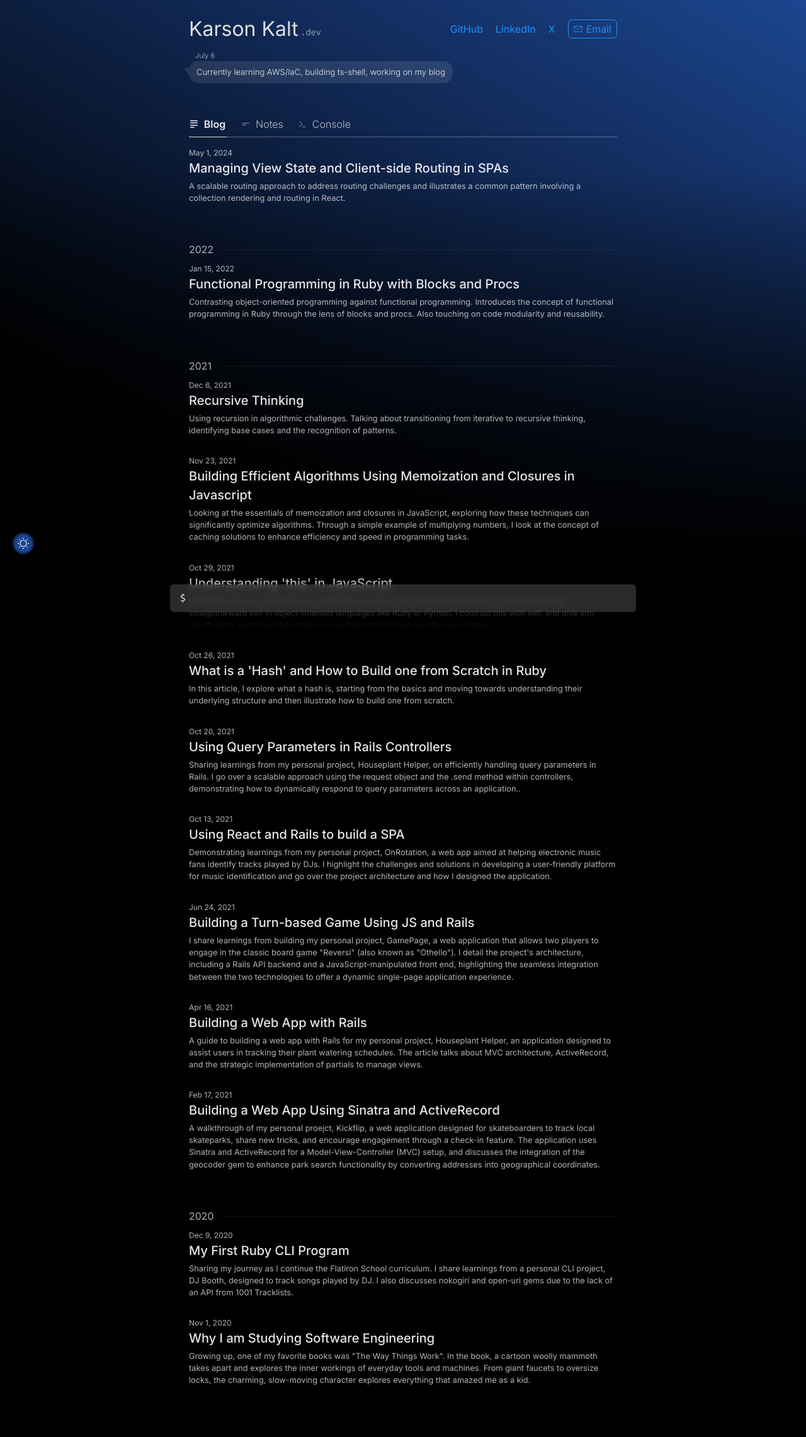
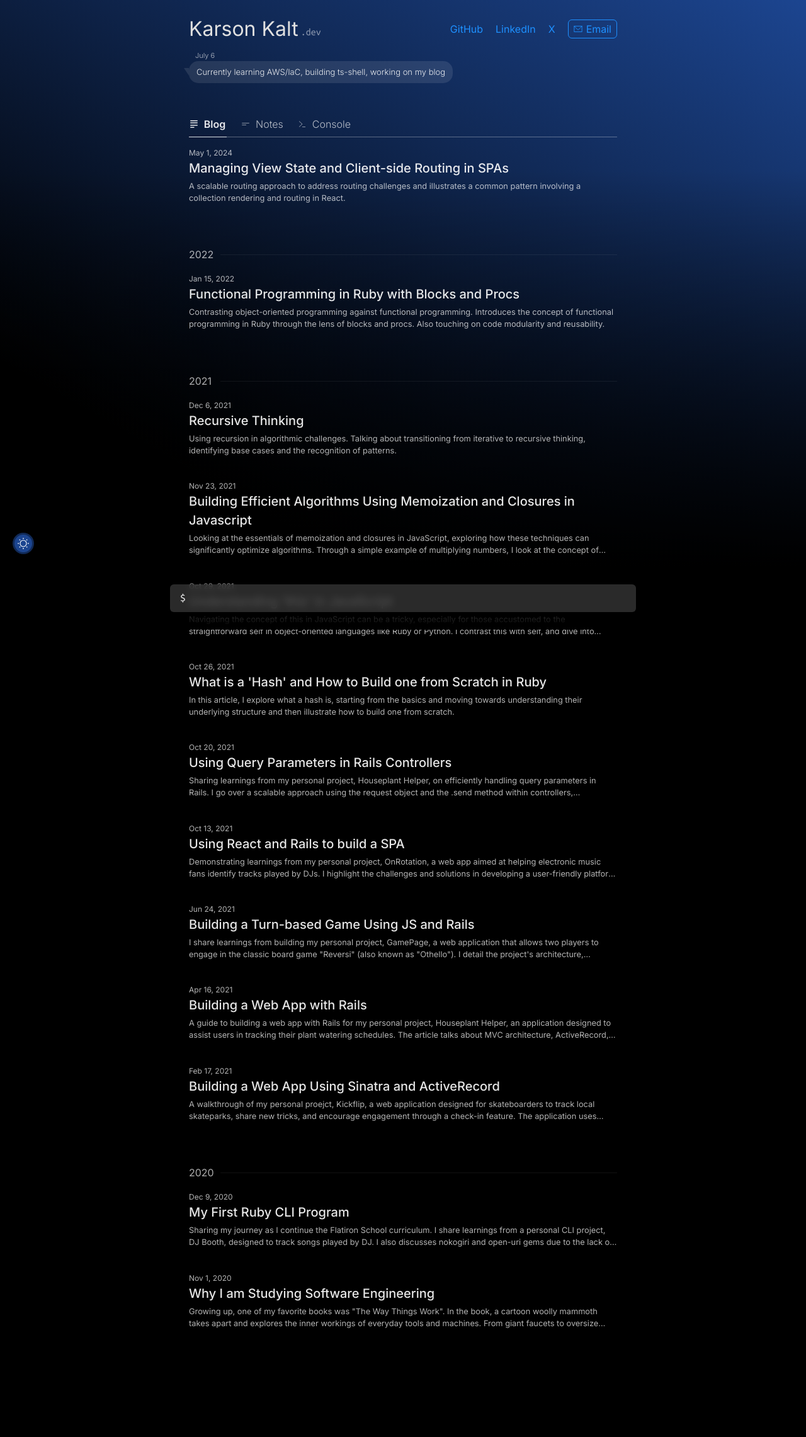
Before and after one commit to karsonkalt/karsonkalt.github.io, a Jekyll site: the page built from index.markdown, in a window 1280 px wide. Shown: the whole page at 63% size. Built offline with Jekyll 4.4.1, drawn with Linux system fonts in a browser that asks for light colours; after the commit the page ends 2191 px from its top, so only the background shows below that.

Commit message:
adjust spacing

```diff
--- a/_sass/custom-styles.scss
+++ b/_sass/custom-styles.scss
@@ -155,9 +155,6 @@
 .gravatar-status {
   display: flex;
   flex-direction: column;
-  // animation: fadeInFromLeft 750ms forwards cubic-bezier(0, 0, 0.21, 0.89);
-  // animation-delay: 500ms;
-  // opacity: 0;
 }
 
 .gravatar-status-meta {
@@ -549,7 +546,7 @@ a .domain {
 .tab-panel-content {
   display: flex;
   flex-direction: column;
-  gap: $spacing-unit;
+  gap: 38px;
   list-style: none;
   margin: 0;
 
@@ -642,7 +639,7 @@ nav > a {
   font-size: 0.8em;
   color: var(--text--secondary);
   font-weight: 400;
-  line-clamp: 2;
+  -webkit-line-clamp: 2;
   text-overflow: ellipsis;
   margin-top: 4px;
 }
```
